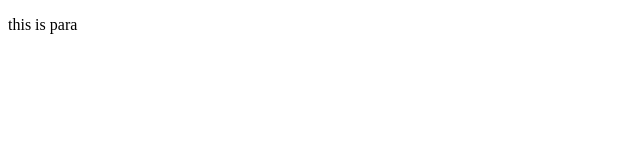
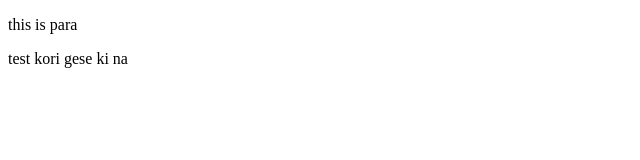
Before and after one commit to diptogoon/my-second-repo, a plain HTML site: page index.html in a window 1280 px wide. Shown: the whole page, without its empty margins (0-640 px from the left). Drawn offline with Linux system fonts and the light colour scheme.

Commit message:
gese naki

```diff
--- a/index.html
+++ b/index.html
@@ -11,6 +11,7 @@
 
 <body>
     <p>this is para</p>
+    <p>test kori gese ki na</p>
 </body>
 
 </html>
```
